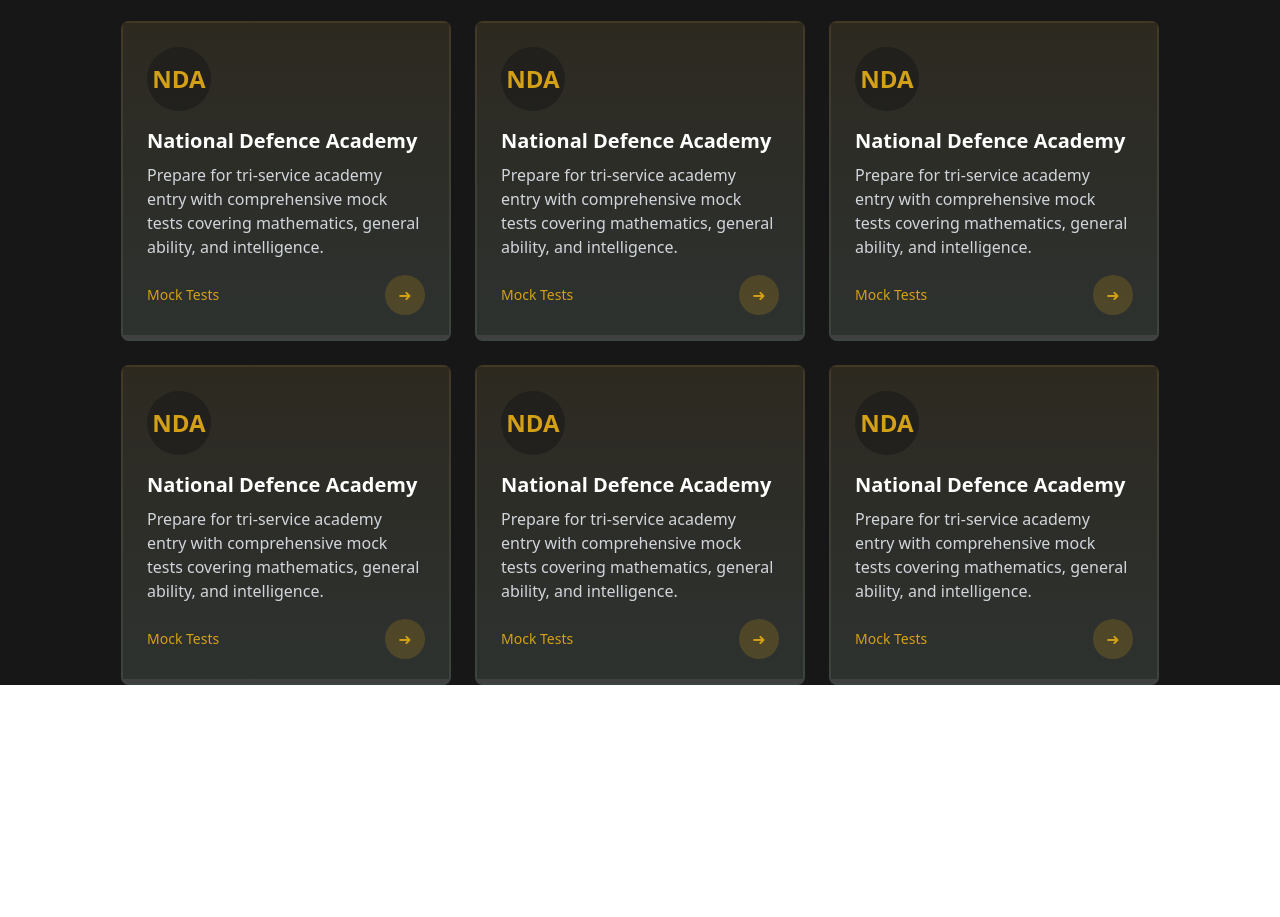
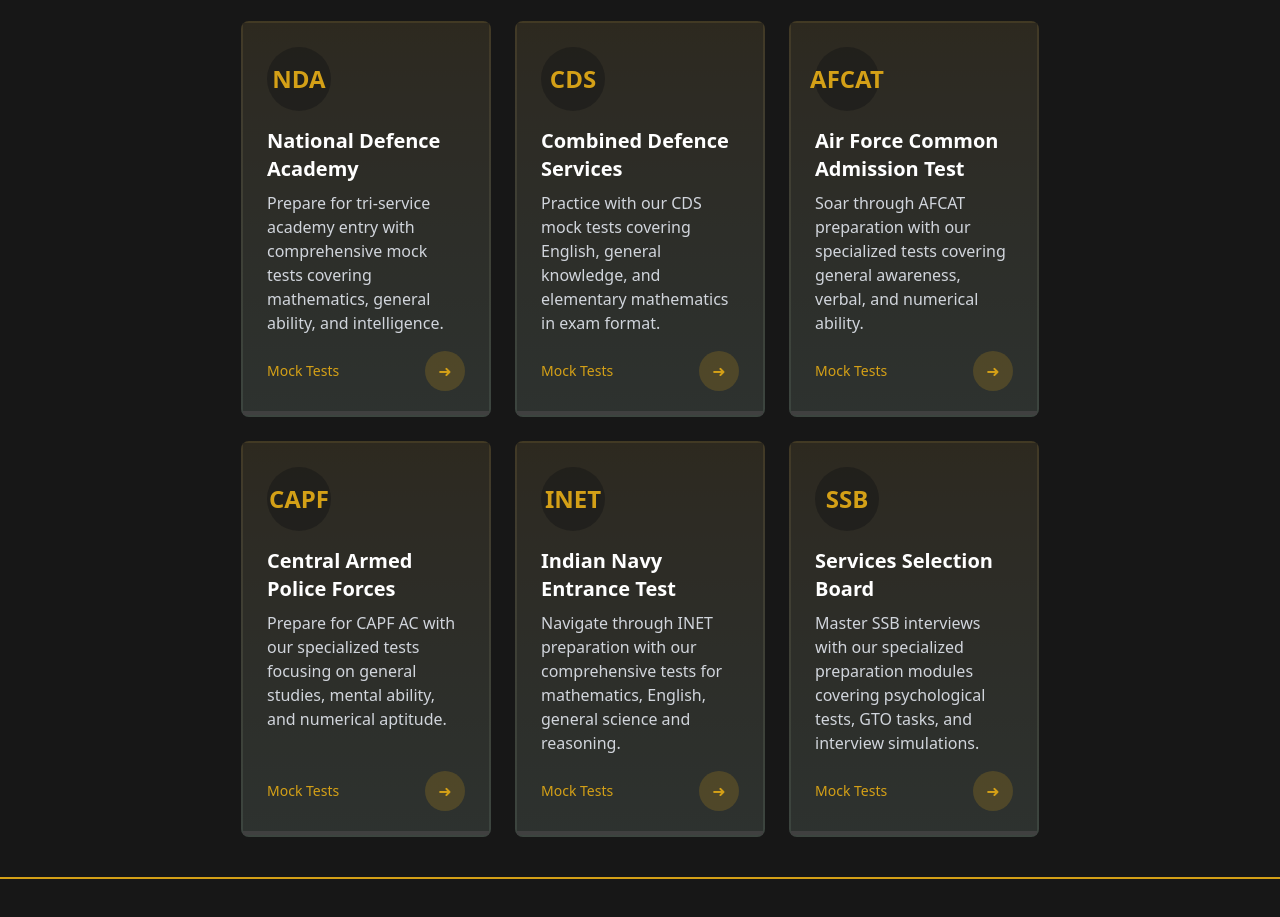
Before and after one commit to SHUBH4M13/PrepX_defence, a React (Vite) app in the folder Frontend/: page / in a window 1280 px wide. Shown: the part 2161-3078 px from the top of the page. Before the commit the page ends 2846 px from the top, so only its background shows below. Built offline with nearby package versions, Linux system fonts and the light colour scheme.

Commit message:
basic changes

```diff
--- a/Frontend/src/Components/Cards/ExamCard.jsx
+++ b/Frontend/src/Components/Cards/ExamCard.jsx
@@ -2,7 +2,7 @@
 
 export default function ExamCard(props) {
   return (
-    <div className=" w-[330px]  rounded-lg overflow-hidden relative group animate-fadeInUp">
+    <div className=" w-[250px]  rounded-lg overflow-hidden relative group animate-fadeInUp">
       <div className="absolute inset-0 bg-gradient-to-b from-[#D4A017]/20 to-[#4D5D53]/70 opacity-80 transition-opacity duration-300 group-hover:opacity-100"></div>
 
       <div className="border-2 border-neutral-800 group-hover:border-[#D4A017] transition-colors duration-300 h-full">
--- /dev/null
+++ b/Frontend/src/Components/Grids/HomeGrid.jsx
@@ -0,0 +1,9 @@
+import React from 'react'
+
+export default function HomeGrid() {
+    return (
+        <div class="relative h-full w-full bg-darkbg">
+            <div class="absolute bottom-0 left-0 right-0 top-0 bg-[linear-gradient(to_right,#4f4f4f2e_1px,transparent_1px),linear-gradient(to_bottom,#4f4f4f2e_1px,transparent_1px)] bg-[size:14px_24px] [mask-image:radial-gradient(ellipse_60%_50%_at_50%_0%,#000_70%,transparent_100%)]"></div>
+        </div>
+    )
+}
--- a/Frontend/src/Components/Grids/tacticalgrid.jsx
+++ b/Frontend/src/Components/Grids/tacticalgrid.jsx
@@ -1,6 +1,6 @@
 const TacticalGrid = () => {
     return (
-      <div className="absolute inset-0 opacity-5">
+      <div className="absolute inset-0 opacity-1">
         <svg xmlns="http://www.w3.org/2000/svg" width="100%" height="100%">
           <pattern id="tactical-grid" width="40" height="40" patternUnits="userSpaceOnUse">
             <path d="M0 0h40v40H0z" fill="none" stroke="#4D5D53" strokeWidth="1"></path>
--- a/Frontend/src/Components/Pages/Home.jsx
+++ b/Frontend/src/Components/Pages/Home.jsx
@@ -5,6 +5,7 @@
 import Feature from '../Sections/HomeSection/Features/Feature'
 import Exams from '../Sections/HomeSection/Exams/Exams'
 import { Analytics } from "@vercel/analytics/react"
+import Footer from '../Utility/Footer'
 
 export default function Home() {
   return (
@@ -16,7 +17,10 @@
         <NumbersStrap />
       </div>
       <Feature />
-      <Exams/>
+      <Exams />
+      <div className=' py-10'>
+        <Footer />
+      </div>
     </div>
   )
 }
--- a/Frontend/src/Components/Sections/HomeSection/Exams/Exams.jsx
+++ b/Frontend/src/Components/Sections/HomeSection/Exams/Exams.jsx
@@ -24,34 +24,32 @@
           description = "Prepare for tri-service academy entry with comprehensive mock tests covering mathematics, general ability, and intelligence."
            />
            <ExamCard
-          title = "NDA"
-          subtitle = "National Defence Academy"
-          description = "Prepare for tri-service academy entry with comprehensive mock tests covering mathematics, general ability, and intelligence."
+          title = "CDS"
+          subtitle = "Combined Defence Services"
+          description = "Practice with our CDS mock tests covering English, general knowledge, and elementary mathematics in exam format."
            />
            <ExamCard
-          title = "NDA"
-          subtitle = "National Defence Academy"
-          description = "Prepare for tri-service academy entry with comprehensive mock tests covering mathematics, general ability, and intelligence."
+          title = "AFCAT"
+          subtitle = "Air Force Common Admission Test"
+          description = "Soar through AFCAT preparation with our specialized tests covering general awareness, verbal, and numerical ability."
            />
            <ExamCard
-          title = "NDA"
-          subtitle = "National Defence Academy"
-          description = "Prepare for tri-service academy entry with comprehensive mock tests covering mathematics, general ability, and intelligence."
+          title = "CAPF"
+          subtitle = "Central Armed Police Forces"
+          description = "Prepare for CAPF AC with our specialized tests focusing on general studies, mental ability, and numerical aptitude."
            />
            <ExamCard
-          title = "NDA"
-          subtitle = "National Defence Academy"
-          description = "Prepare for tri-service academy entry with comprehensive mock tests covering mathematics, general ability, and intelligence."
+          title = "INET"
+          subtitle = "Indian Navy Entrance Test"
+          description = "Navigate through INET preparation with our comprehensive tests for mathematics, English, general science and reasoning."
            />
            <ExamCard
-          title = "NDA"
-          subtitle = "National Defence Academy"
-          description = "Prepare for tri-service academy entry with comprehensive mock tests covering mathematics, general ability, and intelligence."
+          title = "SSB"
+          subtitle = "Services Selection Board"
+          description = "Master SSB interviews with our specialized preparation modules covering psychological tests, GTO tasks, and interview simulations."
            />
         </div>
       </div>
-
-
 
     </div>
 
--- /dev/null
+++ b/Frontend/src/Components/Utility/Footer.jsx
@@ -0,0 +1,12 @@
+import React from 'react'
+import TacticalGrid from '../Grids/tacticalgrid'
+
+export default function Footer() {
+  return (
+    <div className=' bg-darkbg w-full flex border-PrimaryGold border-t-2 '>
+        <div>
+
+        </div>
+    </div>
+  )
+}
```
